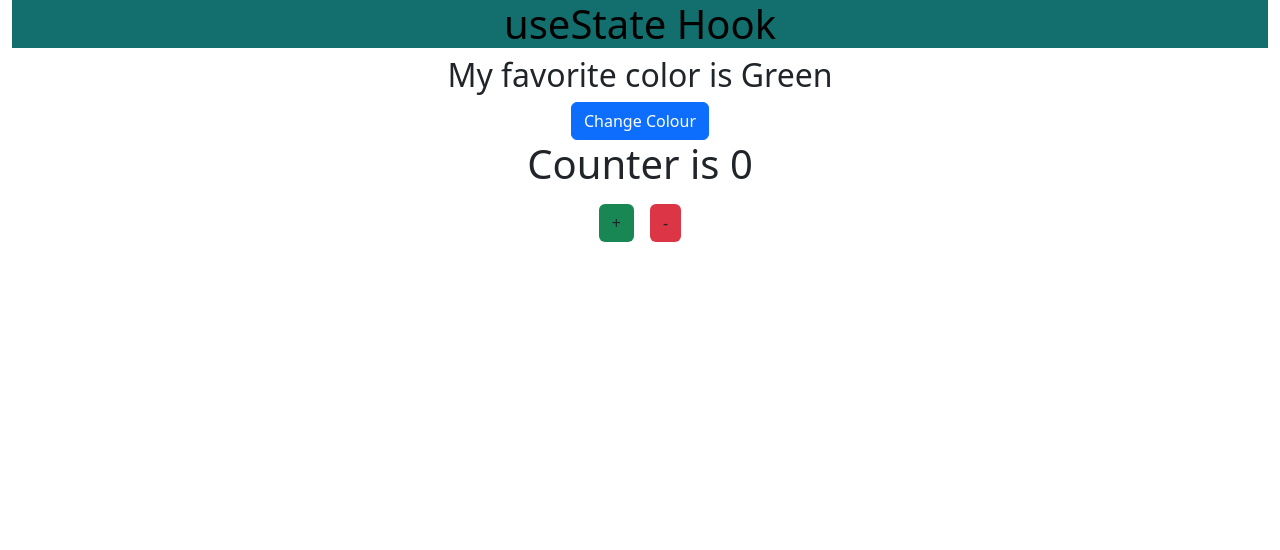
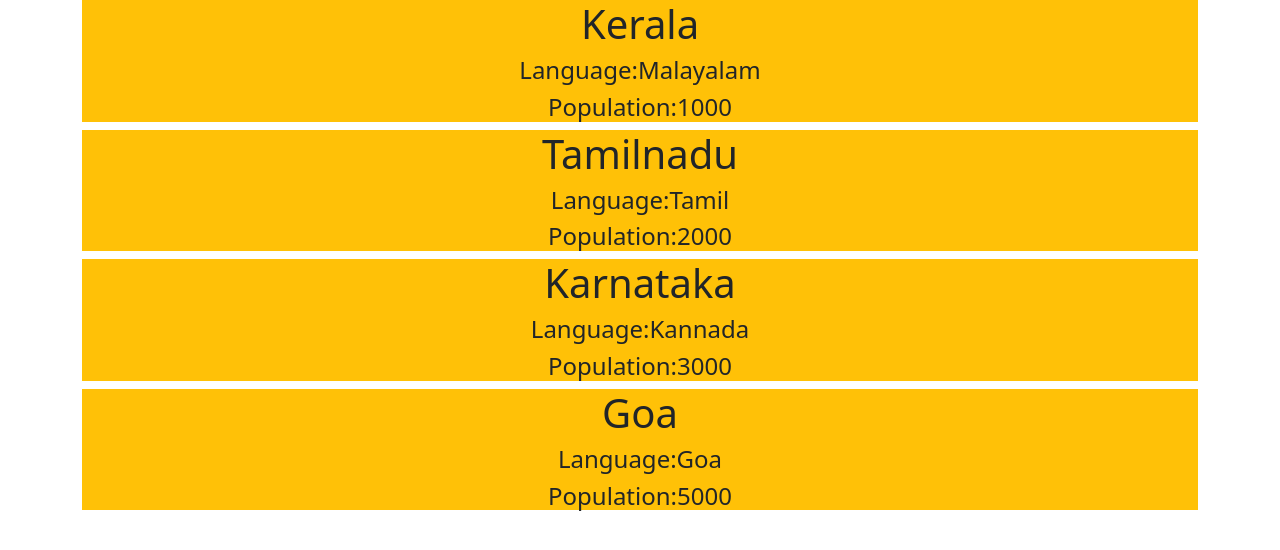
Before and after one commit to Dil-shad/React-basics, a React (Create React App) app in the folder myapp/: page / in a window 1280 px wide. Shown: the top 550 px of the page. Built offline with nearby package versions, Linux system fonts and the light colour scheme.

Commit message:
next props with array mapping

```diff
--- a/myapp/src/App.js
+++ b/myapp/src/App.js
@@ -1,14 +1,19 @@
 import "./App.css";
 import Header from "./components/Header.js";
 import Home from "./components/Home.js";
-import 'bootstrap/dist/css/bootstrap.min.css';
+import "bootstrap/dist/css/bootstrap.min.css";
+import States from "./components/States.js";
+import { Container } from "react-bootstrap";
 
 function App() {
   return (
     <div className="App">
-      <Header></Header>
-
-
+      <Container>
+        <States name={"Kerala"} lang={"Malayalam"} population={1000}/>
+        <States name={"Tamilnadu"} lang={"Tamil"} population={2000} />
+        <States name={"Karnataka"} lang={"Kannada"} population={3000} />
+        <States name={"Goa"} lang={"Goa"} population={5000} />
+      </Container>
     </div>
   );
 }
--- /dev/null
+++ b/myapp/src/components/States.js
@@ -0,0 +1,14 @@
+import React from 'react'
+
+const States = ({name,lang,population}) => {
+  //insteed of props object we can declare varibles {name,lang,popuylation}
+  return (
+    <div className='bg-warning'>
+      <h1>{name}</h1>
+      <h4>Language:{lang}</h4>
+      <h4>Population:{population}</h4>
+    </div>
+  )
+}
+
+export default States
```
